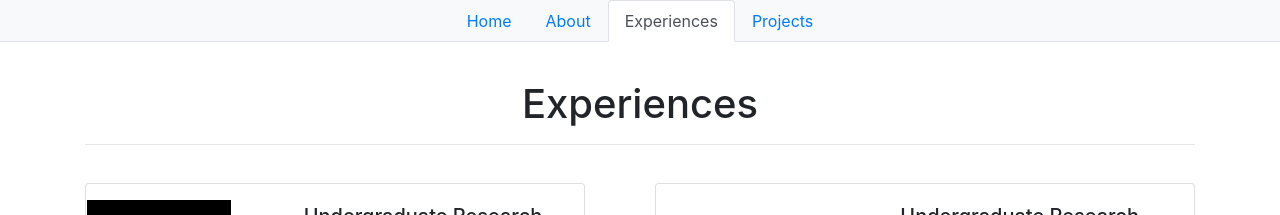
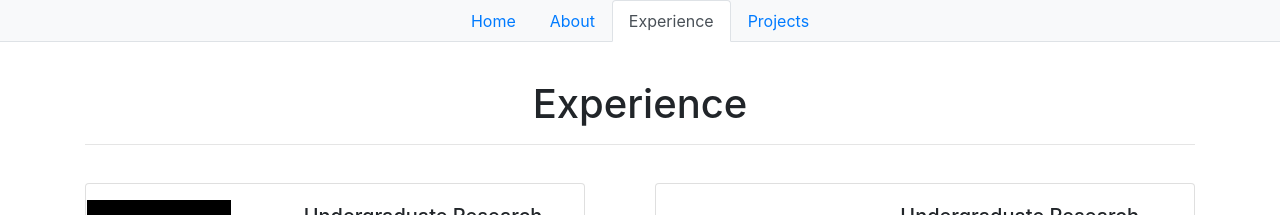
Before and after one commit to geffencooper/geffencooper.github.io, a Jekyll site: the page built from pages/experiences.html, in a window 1280 px wide. Shown: the top 215 px of the page. Built offline with Jekyll 4.4.1, drawn with Linux system fonts in a browser that asks for light colours; nearby versions of some CDN libraries; library files that are not in the unit come from our copies.

Commit message:
build error

```diff
--- a/_includes/navbar.html
+++ b/_includes/navbar.html
@@ -14,10 +14,10 @@
       {% endif %}
     </li>
     <li class="nav-item">
-      {% if {{include.curr}} == "Experiences" %}
-      <a class="nav-link active " href="/experiences">Experiences</a>
+      {% if {{include.curr}} == "Experience" %}
+      <a class="nav-link active " href="/experience">Experience</a>
       {% else %}
-      <a class="nav-link" href="/experiences">Experiences</a>
+      <a class="nav-link" href="/experience">Experience</a>
       {% endif %}
     </li>
     <li class="nav-item">
--- a/pages/experiences.html
+++ b/pages/experiences.html
@@ -1,14 +1,14 @@
 ---
 layout: "default"
-title: Experiences
-permalink: /experiences/
+title: Experience
+permalink: /experience/
 ---
 
 <body class="text-center">
   <div class="align-middle">
 
     <main role="main" class="inner cover">
-      <h1 class="cover-heading">Experiences</h1>
+      <h1 class="cover-heading">Experience</h1>
       <hr />
     </main>
 
```
